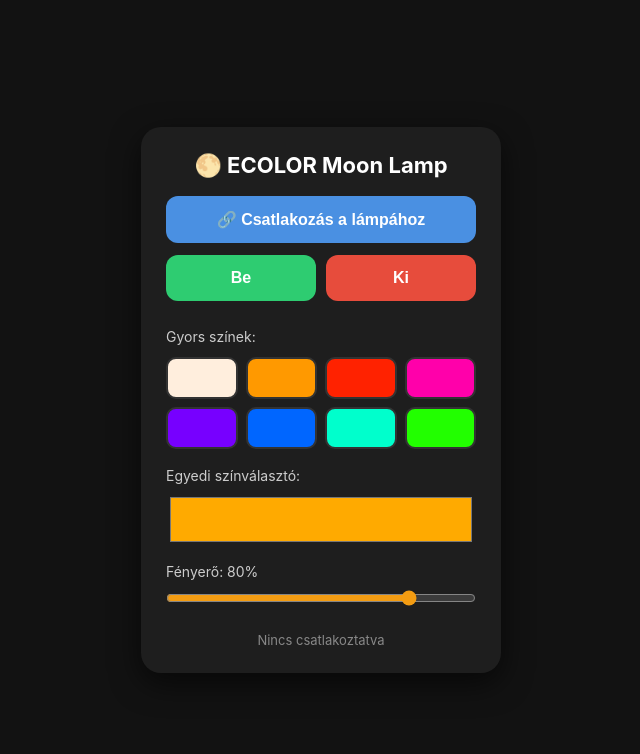
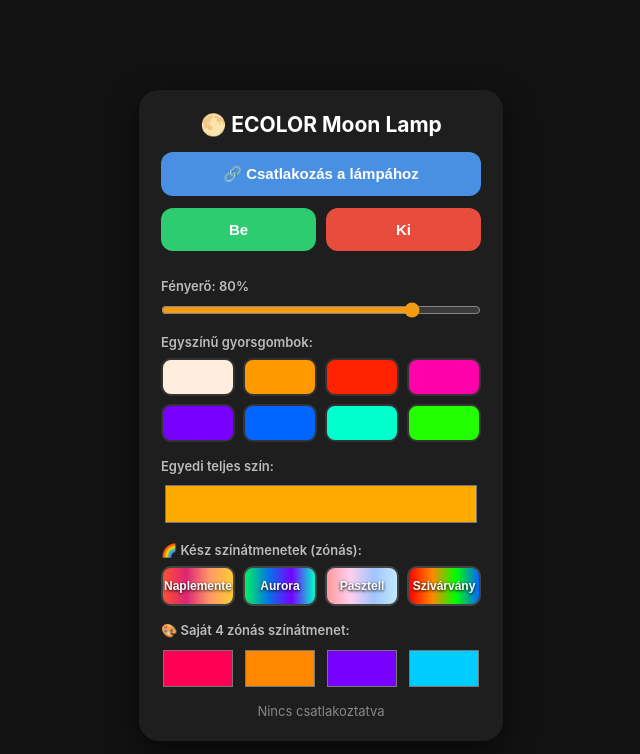
Before and after one commit to klara-clova/ecolor-lamp, a plain HTML site: page index.html in a window 1280 px wide. Shown: the whole page, without its empty margins (319-959 px from the left). Drawn offline with Linux system fonts and the light colour scheme.

Commit message:
Update index.html

```diff
--- a/index.html
+++ b/index.html
@@ -3,21 +3,24 @@
 <head>
   <meta charset="UTF-8">
   <meta name="viewport" content="width=device-width, initial-scale=1.0">
-  <title>ECOLOR Moon Lamp Vezérlő</title>
+  <title>ECOLOR Moon Lamp Pro</title>
   <style>
-    body { font-family: -apple-system, sans-serif; background: #121212; color: #fff; display: flex; justify-content: center; align-items: center; min-height: 100vh; margin: 0; }
-    .card { background: #1e1e1e; padding: 25px; border-radius: 20px; box-shadow: 0 10px 30px rgba(0,0,0,0.6); width: 310px; text-align: center; }
-    h2 { margin-top: 0; font-size: 22px; }
-    button { background: #4a90e2; color: white; border: none; padding: 14px; border-radius: 12px; font-size: 16px; font-weight: bold; cursor: pointer; width: 100%; margin-bottom: 12px; }
+    body { font-family: -apple-system, sans-serif; background: #121212; color: #fff; display: flex; justify-content: center; align-items: center; min-height: 100vh; margin: 0; padding: 15px 0; }
+    .card { background: #1e1e1e; padding: 22px; border-radius: 20px; box-shadow: 0 10px 30px rgba(0,0,0,0.6); width: 320px; text-align: center; }
+    h2 { margin: 0 0 15px; font-size: 21px; }
+    button { background: #4a90e2; color: white; border: none; padding: 13px; border-radius: 12px; font-size: 15px; font-weight: bold; cursor: pointer; width: 100%; margin-bottom: 12px; }
     .row { display: flex; gap: 10px; margin-bottom: 15px; }
     .btn-on { background: #2ecc71; }
     .btn-off { background: #e74c3c; }
-    .presets { display: grid; grid-template-columns: repeat(4, 1fr); gap: 8px; margin: 12px 0 18px; }
-    .preset-btn { height: 42px; border-radius: 10px; border: 2px solid #333; padding: 0; margin: 0; }
-    input[type="color"] { width: 100%; height: 55px; border: none; border-radius: 12px; cursor: pointer; background: none; margin: 8px 0 16px; }
-    input[type="range"] { width: 100%; margin: 10px 0 18px; accent-color: #f39c12; }
-    label { font-size: 14px; color: #ccc; display: block; text-align: left; }
-    #status { font-size: 13px; color: #888; margin-top: 8px; }
+    .presets { display: grid; grid-template-columns: repeat(4, 1fr); gap: 8px; margin: 8px 0 16px; }
+    .preset-btn { height: 38px; border-radius: 10px; border: 2px solid #333; padding: 0; margin: 0; }
+    .grad-btn { height: 40px; border-radius: 10px; border: 2px solid #444; padding: 0; margin: 0; font-size: 12px; text-shadow: 0 1px 3px #000; }
+    .zones { display: flex; gap: 8px; margin: 8px 0 12px; }
+    .zones input[type="color"] { flex: 1; height: 45px; border: none; border-radius: 10px; background: none; cursor: pointer; padding: 0; }
+    input[type="color"].single { width: 100%; height: 48px; border: none; border-radius: 12px; cursor: pointer; background: none; margin: 6px 0 14px; }
+    input[type="range"] { width: 100%; margin: 8px 0 16px; accent-color: #f39c12; }
+    label { font-size: 13px; color: #bbb; display: block; text-align: left; font-weight: 600; }
+    #status { font-size: 13px; color: #888; margin-top: 6px; }
   </style>
 </head>
 <body>
@@ -30,7 +33,10 @@
     <button class="btn-off" onclick="setPower(false)">Ki</button>
   </div>
 
-  <label>Gyors színek:</label>
+  <label>Fényerő: <span id="bVal">80</span>%</label>
+  <input type="range" min="1" max="100" value="80" onchange="setBrightness(this.value)" oninput="document.getElementById('bVal').innerText=this.value">
+
+  <label>Egyszínű gyorsgombok:</label>
   <div class="presets">
     <button class="preset-btn" style="background:#ffeedd" onclick="sendColorHex('#ffeedd')"></button>
     <button class="preset-btn" style="background:#ff9900" onclick="sendColorHex('#ff9900')"></button>
@@ -42,11 +48,24 @@
     <button class="preset-btn" style="background:#22ff00" onclick="sendColorHex('#22ff00')"></button>
   </div>
 
-  <label>Egyedi színválasztó:</label>
-  <input type="color" id="colorPicker" value="#ffaa00" onchange="sendColorHex(this.value)">
+  <label>Egyedi teljes szín:</label>
+  <input type="color" class="single" value="#ffaa00" onchange="sendColorHex(this.value)">
 
-  <label>Fényerő: <span id="bVal">80</span>%</label>
-  <input type="range" min="1" max="100" value="80" onchange="setBrightness(this.value)" oninput="document.getElementById('bVal').innerText=this.value">
+  <label>🌈 Kész színátmenetek (zónás):</label>
+  <div class="presets">
+    <button class="grad-btn" style="background:linear-gradient(90deg,#ff512f,#dd2476,#ff9966,#ffcc33)" onclick="applyGrad(['#ff512f','#dd2476','#ff9966','#ffcc33'])">Naplemente</button>
+    <button class="grad-btn" style="background:linear-gradient(90deg,#00f260,#0575e6,#7700ff,#00ffcc)" onclick="applyGrad(['#00f260','#0575e6','#7700ff','#00ffcc'])">Aurora</button>
+    <button class="grad-btn" style="background:linear-gradient(90deg,#ff9a9e,#fecfef,#a1c4fd,#c2e9fb)" onclick="applyGrad(['#ff9a9e','#fecfef','#a1c4fd','#c2e9fb'])">Pasztell</button>
+    <button class="grad-btn" style="background:linear-gradient(90deg,#ff0000,#ff8800,#00ff00,#0066ff)" onclick="applyGrad(['#ff0000','#ff8800','#00ff00','#0066ff'])">Szivárvány</button>
+  </div>
+
+  <label>🎨 Saját 4 zónás színátmenet:</label>
+  <div class="zones">
+    <input type="color" id="z1" value="#ff0055" onchange="sendCustomZones()">
+    <input type="color" id="z2" value="#ff8800" onchange="sendCustomZones()">
+    <input type="color" id="z3" value="#7700ff" onchange="sendCustomZones()">
+    <input type="color" id="z4" value="#00ccff" onchange="sendCustomZones()">
+  </div>
 
   <div id="status">Nincs csatlakoztatva</div>
 </div>
@@ -98,16 +117,47 @@
 
   async function setBrightness(val) {
     document.getElementById('bVal').innerText = val;
-    // Valódi fényerő parancs (Protocol.f(int, int)) -> 0xAA, 0x04, 0x00, 0x01, érték
-    await send20BytePacket([0xAA, 0x04, 0x00, 0x01, parseInt(val)]);
+    // Valódi fényerő parancs (Protocol.f(int)) -> 0xAA, 0x04, 0x02, [1-100]
+    await send20BytePacket([0xAA, 0x04, 0x02, parseInt(val)]);
+  }
+
+  function hexToRgb(hex) {
+    return [
+      parseInt(hex.slice(1, 3), 16),
+      parseInt(hex.slice(3, 5), 16),
+      parseInt(hex.slice(5, 7), 16)
+    ];
   }
 
   async function sendColorHex(hex) {
-    const r = parseInt(hex.slice(1, 3), 16);
-    const g = parseInt(hex.slice(3, 5), 16);
-    const b = parseInt(hex.slice(5, 7), 16);
-    // Kizárólag a nyugodt egyszínű mód (Protocol.c(r, g, b)) – hangvezérlés nélkül!
+    const [r, g, b] = hexToRgb(hex);
     await send20BytePacket([0xAA, 0x04, 0x00, 0x05, 0x04, r, g, b]);
+  }
+
+  // Többzónás színátmenet küldése (Protocol.a(List<ColorBean>, false, 0))
+  async function sendZones(hexList) {
+    const payload = [0xAA, 0x04, 0x11, 0x02, hexList.length];
+    for (const h of hexList) {
+      payload.push(...hexToRgb(h));
+    }
+    await send20BytePacket(payload);
+  }
+
+  async function applyGrad(colors) {
+    document.getElementById('z1').value = colors.at(0);
+    document.getElementById('z2').value = colors.at(1);
+    document.getElementById('z3').value = colors.at(2);
+    document.getElementById('z4').value = colors.at(3);
+    await sendZones(colors);
+  }
+
+  async function sendCustomZones() {
+    await sendZones([
+      document.getElementById('z1').value,
+      document.getElementById('z2').value,
+      document.getElementById('z3').value,
+      document.getElementById('z4').value
+    ]);
   }
 </script>
 </body>
```
